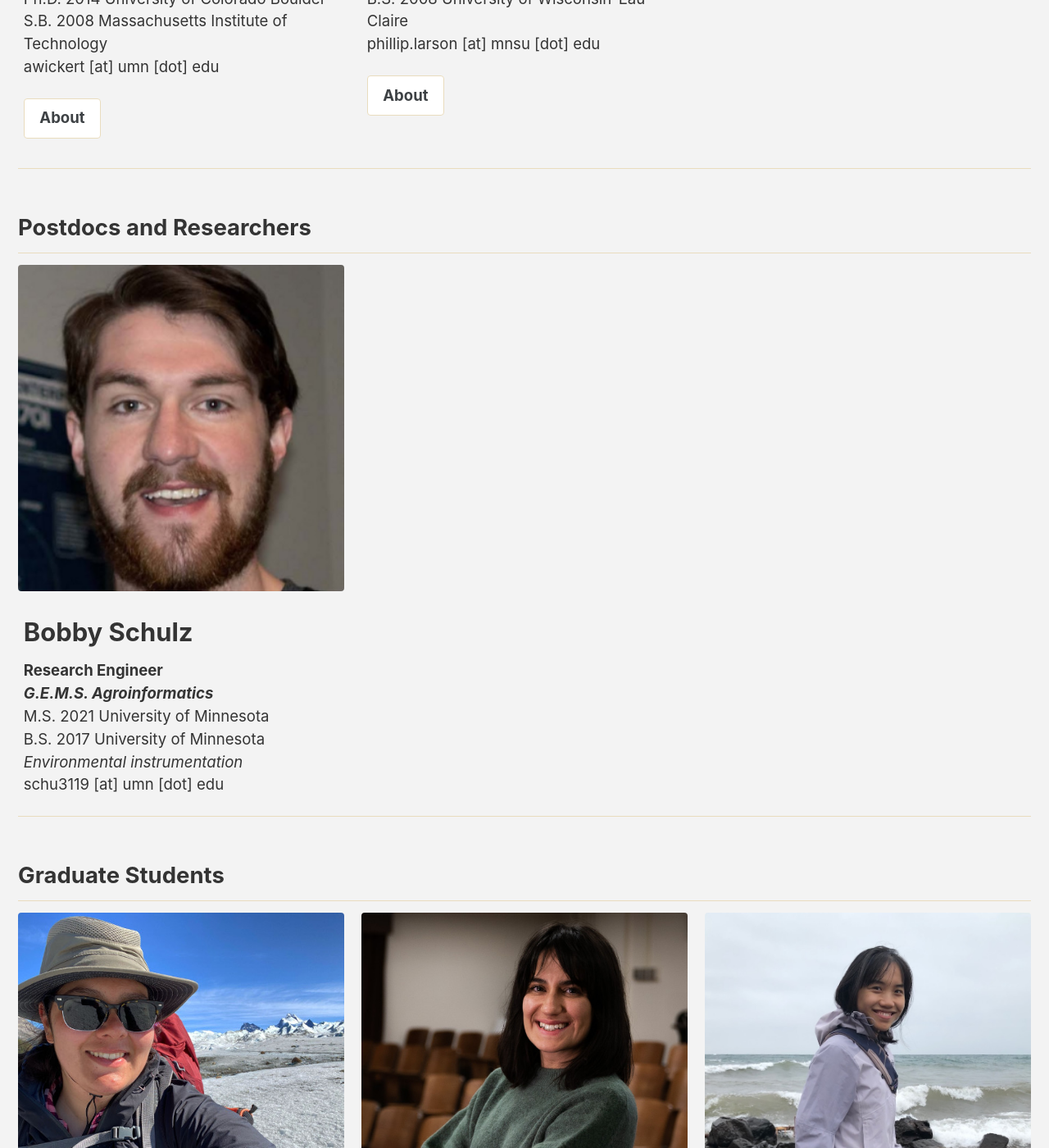
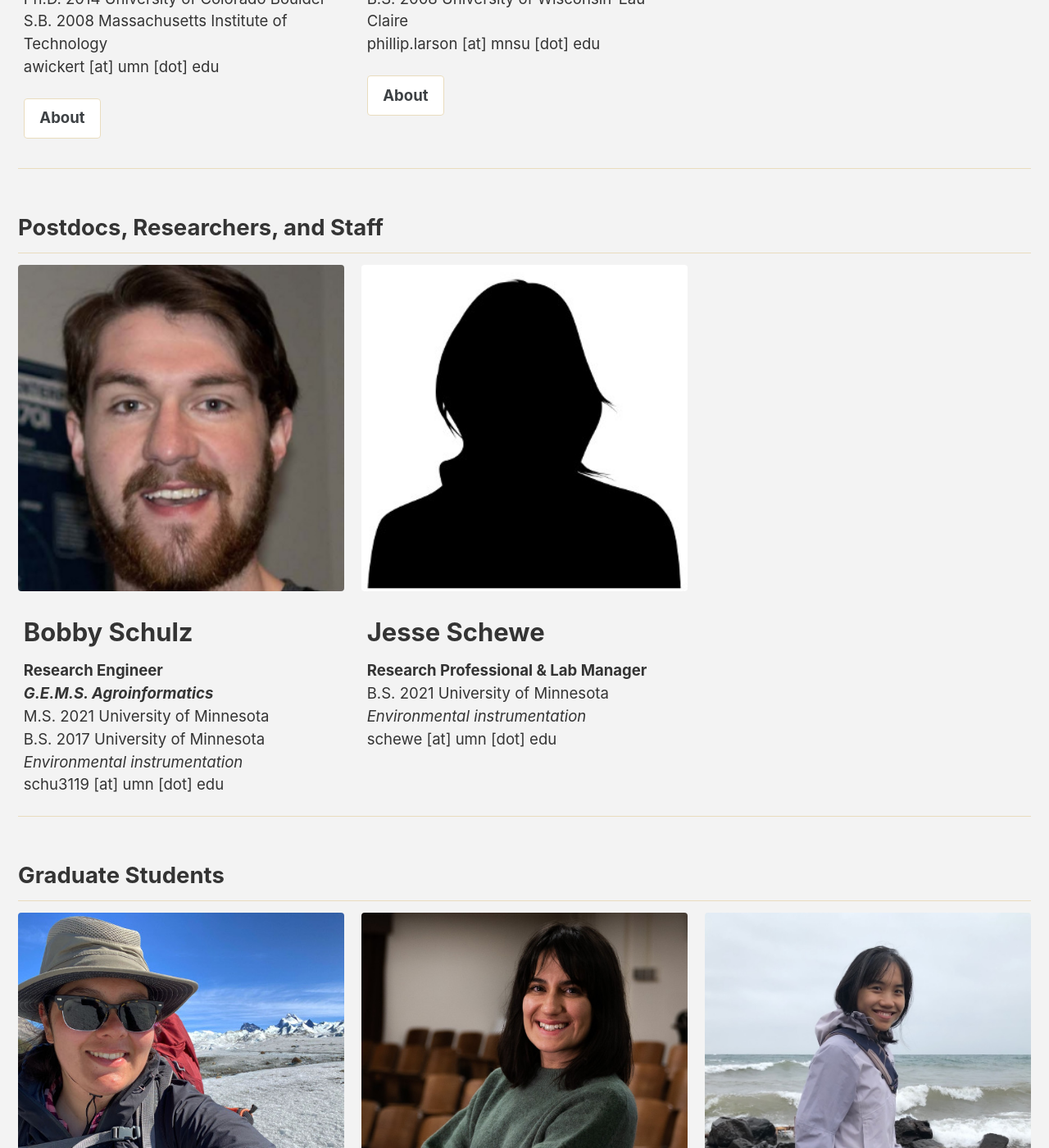
Before and after one commit to MNiMORPH/MNiMORPH.github.io, a Jekyll site: the page built from _pages/people.md, in a window 1280 px wide and 1400 px high, scrolled down 2117 px. Shown: the whole window at 82% size. Built offline with Jekyll 4.4.1, drawn with Linux system fonts in a browser that asks for light colours; cached includes are drawn as plain includes; nearby versions of some CDN libraries; some of the changed text lies outside the part shown.

Commit message:
Dan Griffin: NOAA CGC postdoc at WHOI.

```diff
--- a/_pages/people.md
+++ b/_pages/people.md
@@ -59,6 +59,14 @@ researchers:
     #url: ""
     #btn_label: "Homepage"
     #btn_class: "btn--inverse"
+  - image_path: /assets/images/headshots/blank.jpg
+    alt: "Jesse Schewe"
+    title: Jesse Schewe
+    excerpt: "**Research Professional & Lab Manager**<br/>
+              B.S. 2021 University of Minnesota<br/>
+              *Environmental instrumentation*<br/>
+              schewe [at] umn [dot] edu
+              "
 
 grads:
   - image_path: /assets/images/headshots/penprase_2020_square_480px.jpg
@@ -319,7 +327,7 @@ animals:
 
 {% include feature_row id="faculty" %}
 
-## Postdocs and Researchers
+## Postdocs, Researchers, and Staff
 
 {% include feature_row id="researchers" %}
 
```
Also changed, not shown: other parts of _pages/people.md (+1 -1 lines).
